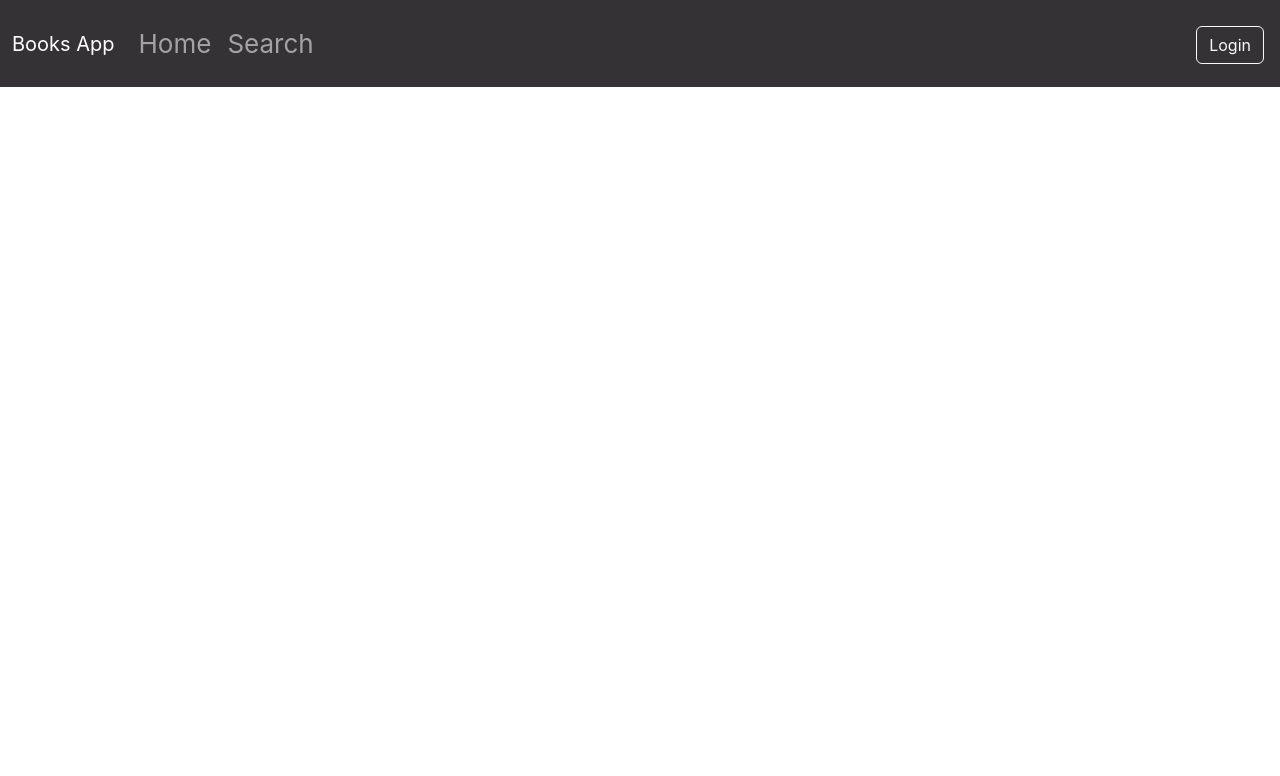
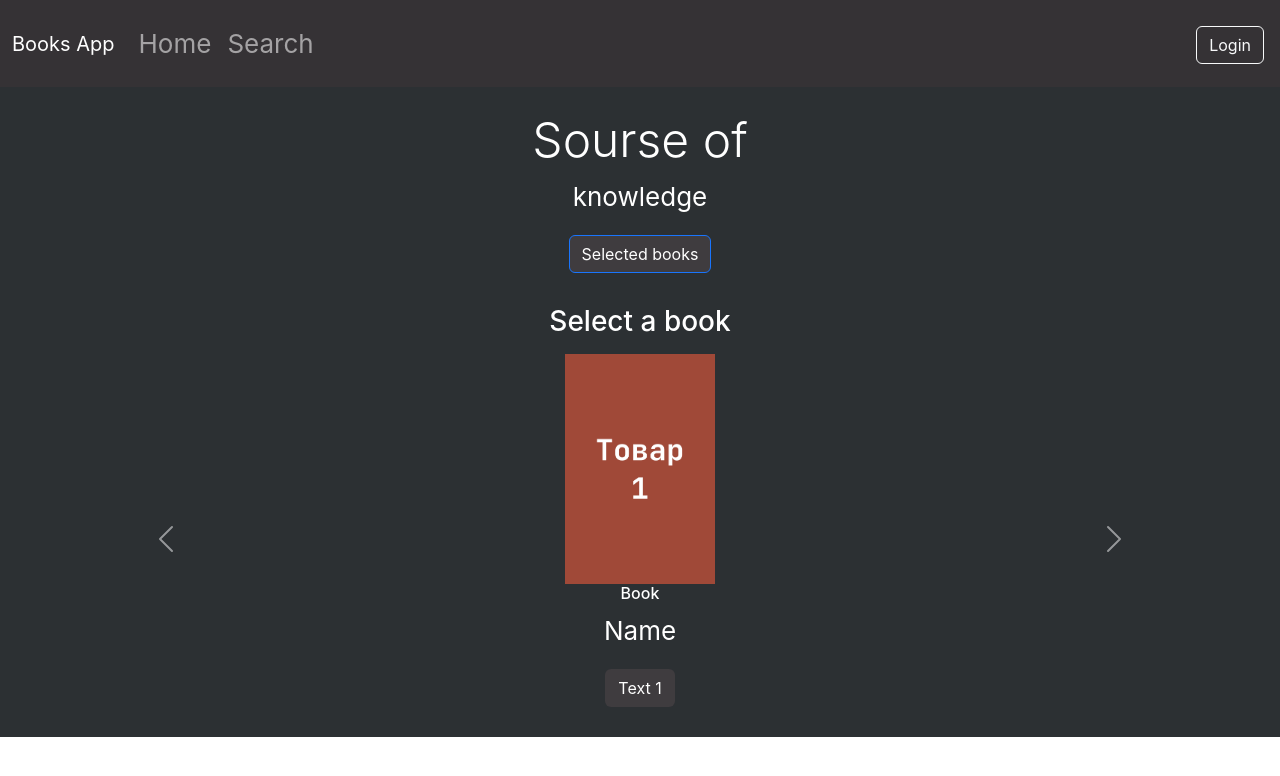
Before and after one commit to WhiteSkitt1es/My_finaly_project, a React (Create React App) app in the folder client/: page / in a window 1280 px wide. Shown: the top 776 px of the page. Built offline with nearby package versions, Linux system fonts and the light colour scheme; the HTML template or start-up script is replaced by a standard one.

Commit message:
007 Встраивание HomePage в App

```diff
--- a/client/src/App.tsx
+++ b/client/src/App.tsx
@@ -1,11 +1,13 @@
 import React from 'react';
 import './App.css';
 import NavigationsBar from './layouts/NavigationsAndFooter/NavigationsBar';
+import HomePage from './layouts/HomePage/HomePage';
 
 function App() {
   return (
     <div className="App">
       <NavigationsBar />
+      <HomePage />
     </div>
   );
 }
--- a/client/src/layouts/HomePage/components/Carousel.tsx
+++ b/client/src/layouts/HomePage/components/Carousel.tsx
@@ -4,7 +4,7 @@ function Carousel() {
   return (
     <div className="container mt-3 carousel-container">
       <div className="homepage-carousel-title">
-        <h3>Выберите книгу</h3>
+        <h3>Select a book</h3>
       </div>
       <div
         id="carouselExampleControls"
@@ -42,7 +42,7 @@ function Carousel() {
           <span
             className="carousel-control-prev-icon"
             aria-hidden="true"></span>
-          <span className="visually-hidden">Предыдущий</span>
+          <span className="visually-hidden">Previous</span>
         </button>
 
         <button
@@ -54,7 +54,7 @@ function Carousel() {
           <span
             className="carousel-control-next-icon"
             aria-hidden="true"></span>
-          <span className="visually-hidden">Следующий</span>
+          <span className="visually-hidden">Next</span>
         </button>
       </div>
 
```
